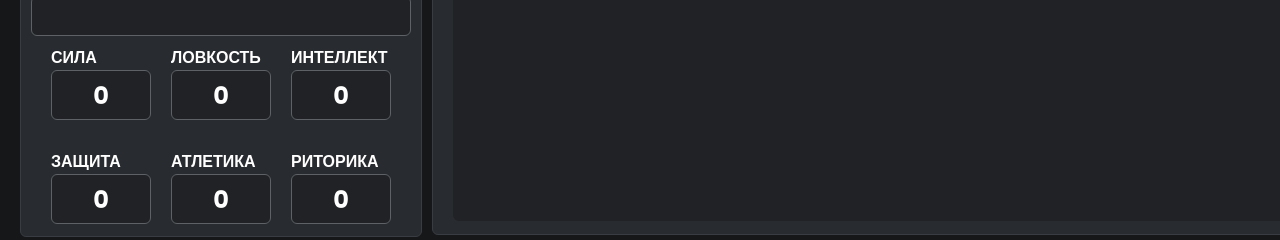
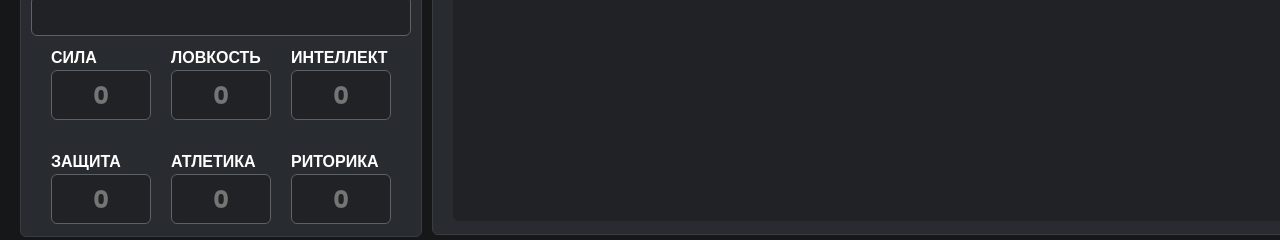
Before and after one commit to Korrtek/ReactDnDbuilder, a React (Vite) app: page / in a window 1280 px wide. Shown: the part 676-916 px from the top of the page. Built offline with nearby package versions, Linux system fonts and the light colour scheme.

Commit message:
bottom stats fix

```diff
--- a/src/components/Statses.jsx
+++ b/src/components/Statses.jsx
@@ -1,33 +1,66 @@
 import React, { useState } from "react";
+import { useEffect } from "react";
+function Statses ( ) {
 
-function Statses ({stats}) {
+    const [strengthbottom, setStrengthBottom] = useState('');
+    const [agilitybottom, setAgilityBottom] = useState('');
+    const [intellectbottom, setIntellectBottom] = useState('');
+    const [defensebottom, setDefenseBottom] = useState('');
+    const [athleticsbottom, setAthleticsBottom] = useState('');
+    const [rhetoricbottom, setRhetoricBottom] = useState('');
+
+    useEffect(() => {
+        const storedStats = localStorage.getItem("stats");
+        if (storedStats) {
+        const parsedStats = JSON.parse(storedStats);
+        setStrengthBottom(parsedStats.strengthbottom);
+        setAgilityBottom(parsedStats.agilitybottom);
+        setIntellectBottom(parsedStats.intellectbottom);
+        setDefenseBottom(parsedStats.defensebottom);
+        setAthleticsBottom(parsedStats.athleticsbottom);
+        setRhetoricBottom(parsedStats.rhetoricbottom);
+        }
+    }, []);
+
+    const handleBlur = (e, setStatek) => {
+        const { name, value } = e.target;
+        setStatek(value);
+        localStorage.setItem('stats', JSON.stringify({
+            strengthbottom,
+            agilitybottom,
+            intellectbottom,
+            defensebottom,
+            athleticsbottom,
+            rhetoricbottom,
+        }));
+    };
 
 
     return (
         <div className="stats">
                     <div className="stats__wrapper">
                         <span>СИЛА</span>
-                        <input className="stats__input" type="text" defaultValue={0} ></input>
+                        <input className="stats__input" type="text" placeholder="0" value={strengthbottom} onChange={(e) => setStrengthBottom(e.target.value)} onBlur={(e) => handleBlur(e, setStrengthBottom)}></input>
                     </div>
                     <div className="stats__wrapper">
                         <span>ЛОВКОСТЬ</span>
-                        <input className="stats__input" type="text" defaultValue={0}></input>
+                        <input className="stats__input" type="text"   placeholder="0" value={agilitybottom} onChange={(e) => setAgilityBottom(e.target.value)} onBlur={(e) => handleBlur(e, setAgilityBottom)} ></input>
                     </div>
                     <div className="stats__wrapper">
                         <span>ИНТЕЛЛЕКТ</span>
-                        <input className="stats__input" type="text" defaultValue={0}></input>
+                        <input className="stats__input" type="text"    placeholder="0" value={intellectbottom} onChange={(e) => setIntellectBottom(e.target.value)} onBlur={(e) => handleBlur(e, setIntellectBottom)}></input>
                     </div>
                     <div className="stats__wrapper">
                         <span>ЗАЩИТА</span>
-                        <input className="stats__input" type="text" defaultValue={0}></input>
+                        <input className="stats__input" type="text"    placeholder="0" value={defensebottom}  onChange={(e) => setDefenseBottom(e.target.value)} onBlur={(e) => handleBlur(e, setDefenseBottom)}></input>
                     </div>
                     <div className="stats__wrapper">
                         <span>АТЛЕТИКА</span>
-                        <input className="stats__input" type="text" defaultValue={0}></input>
+                        <input className="stats__input" type="text"  placeholder="0" value={athleticsbottom}  onChange={(e) => setAthleticsBottom(e.target.value)} onBlur={(e) => handleBlur(e, setAthleticsBottom)}></input>
                     </div>
                     <div className="stats__wrapper">
                         <span>РИТОРИКА</span>
-                        <input className="stats__input" type="text" defaultValue={0}></input>
+                        <input className="stats__input" type="text"   placeholder="0" value={rhetoricbottom} onChange={(e) => setRhetoricBottom(e.target.value)} onBlur={(e) => handleBlur(e, setRhetoricBottom)}></input>
                     </div>
 
                 </div>
```
